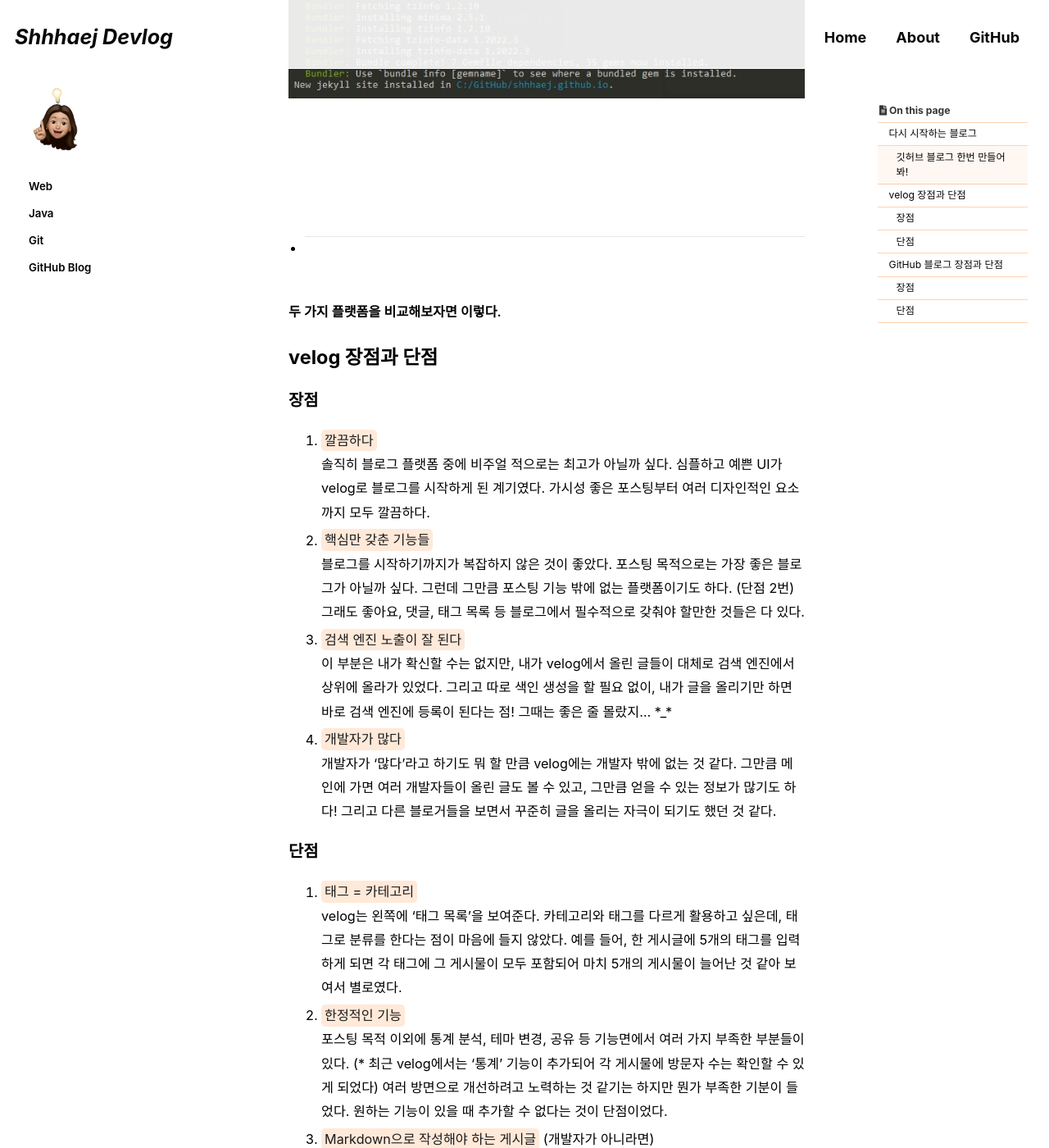
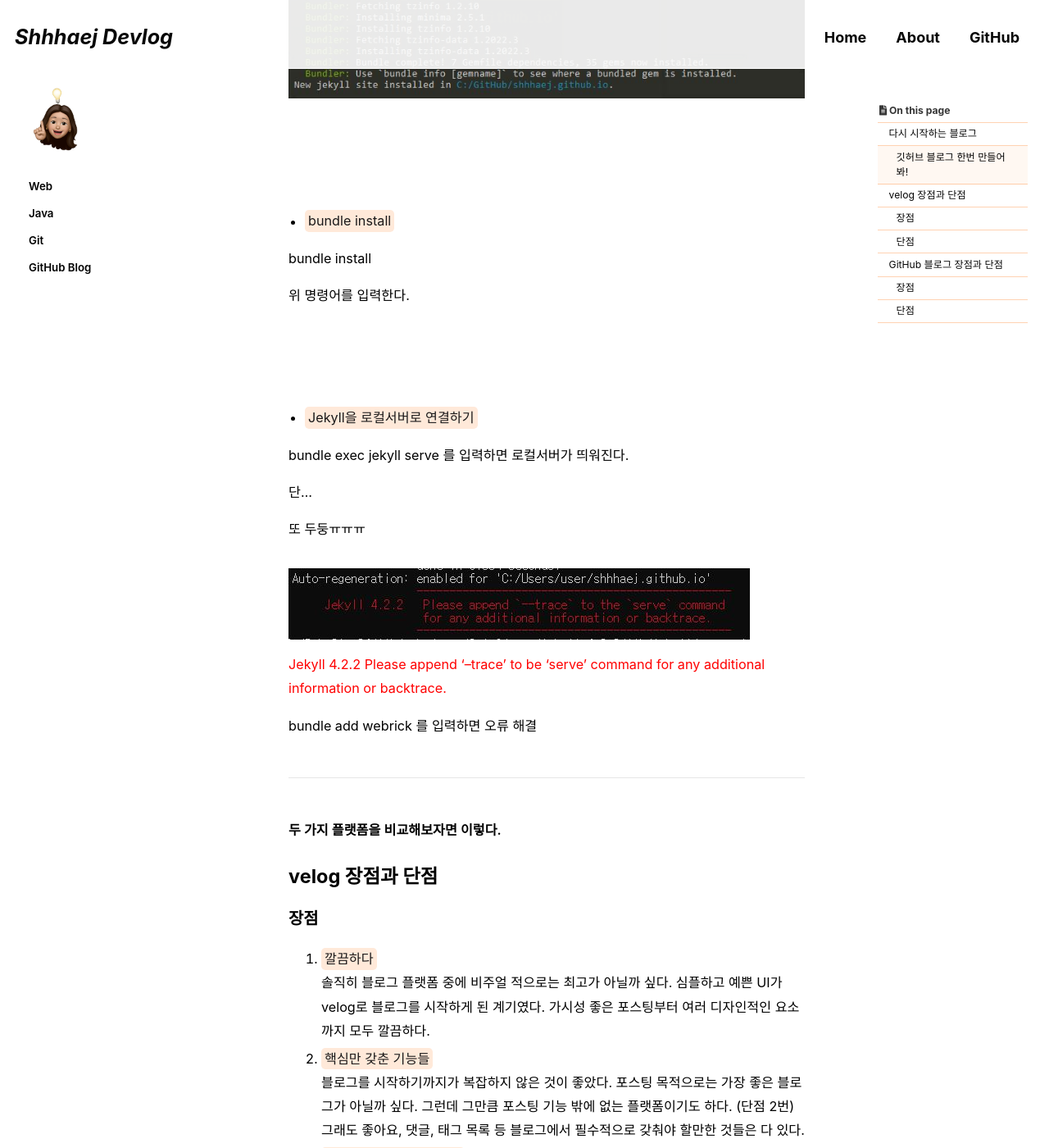
Before and after one commit to shhhaej/shhhaej.github.io, a Jekyll site: the page built from _posts/2021-09-05-github-blog-1.md, in a window 1280 px wide and 1400 px high, scrolled down 5119 px. Shown: the whole window at 82% size. Built offline with Jekyll 4.4.1, drawn with Linux system fonts in a browser that asks for light colours; cached includes are drawn as plain includes; some web fonts are replaced; comment, search, counter and statistics services are not loaded.

Commit message:
recommit.

```diff
--- a/_posts/2021-09-05-github-blog-1.md
+++ b/_posts/2021-09-05-github-blog-1.md
@@ -164,7 +164,35 @@ jekyll new ./ --force 를 당당하게 입력한다.
 <br>
 
 
--
+- <mark>bundle install</mark>
+
+bundle install
+
+위 명령어를 입력한다.
+
+
+<br>
+<br>
+<br>
+
+
+- <mark>Jekyll을 로컬서버로 연결하기</mark>
+
+bundle exec jekyll serve  를 입력하면 로컬서버가 띄워진다.
+
+단...
+
+또 두둥ㅠㅠㅠ
+
+![trace](../assets/images/posts_img/github-blog/trace.JPG)
+<span style="color:red">
+Jekyll 4.2.2  Please append '--trace' to be 'serve' command for any additional information or backtrace.
+<span>
+
+bundle add webrick 를 입력하면 오류 해결
+
+
+
 ---
 
 **두 가지 플랫폼을 비교해보자면 이렇다.**
```
Also changed, not shown: assets/images/posts_img/github-blog/trace.JPG (added).
